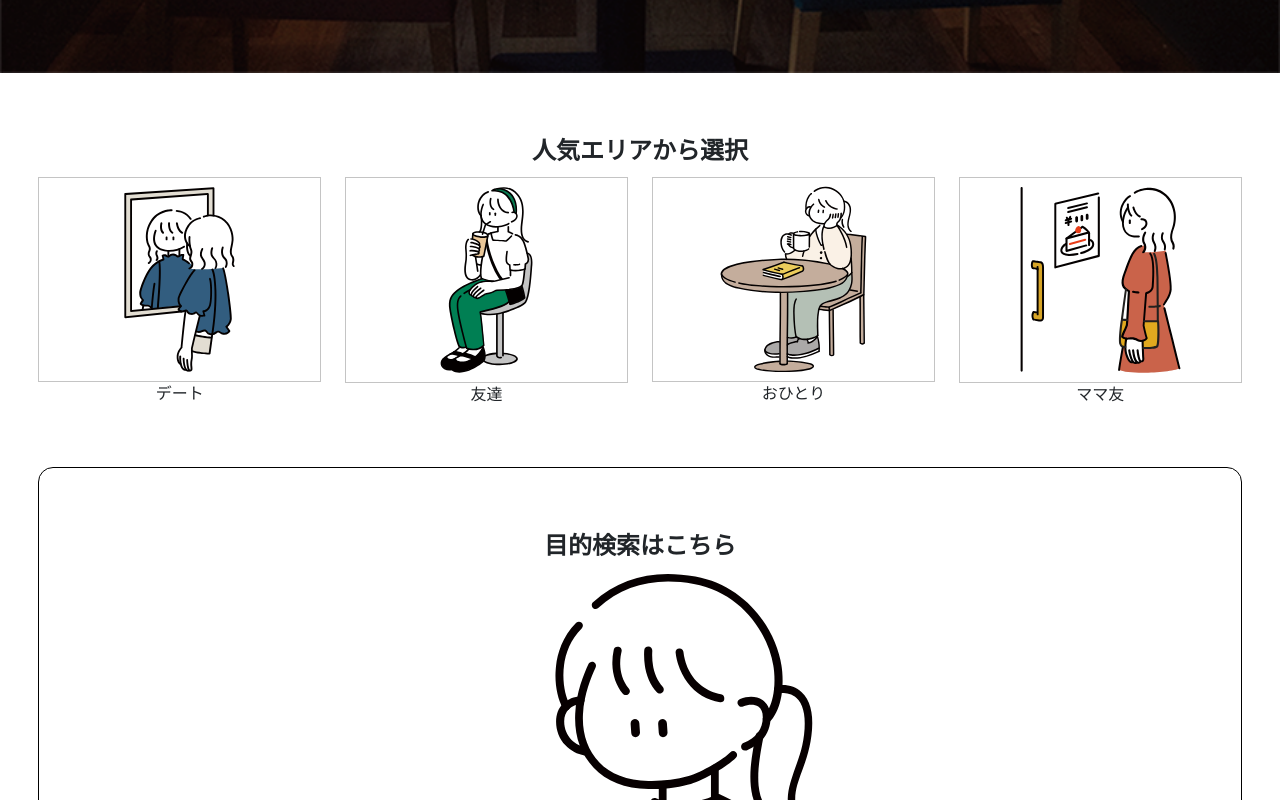
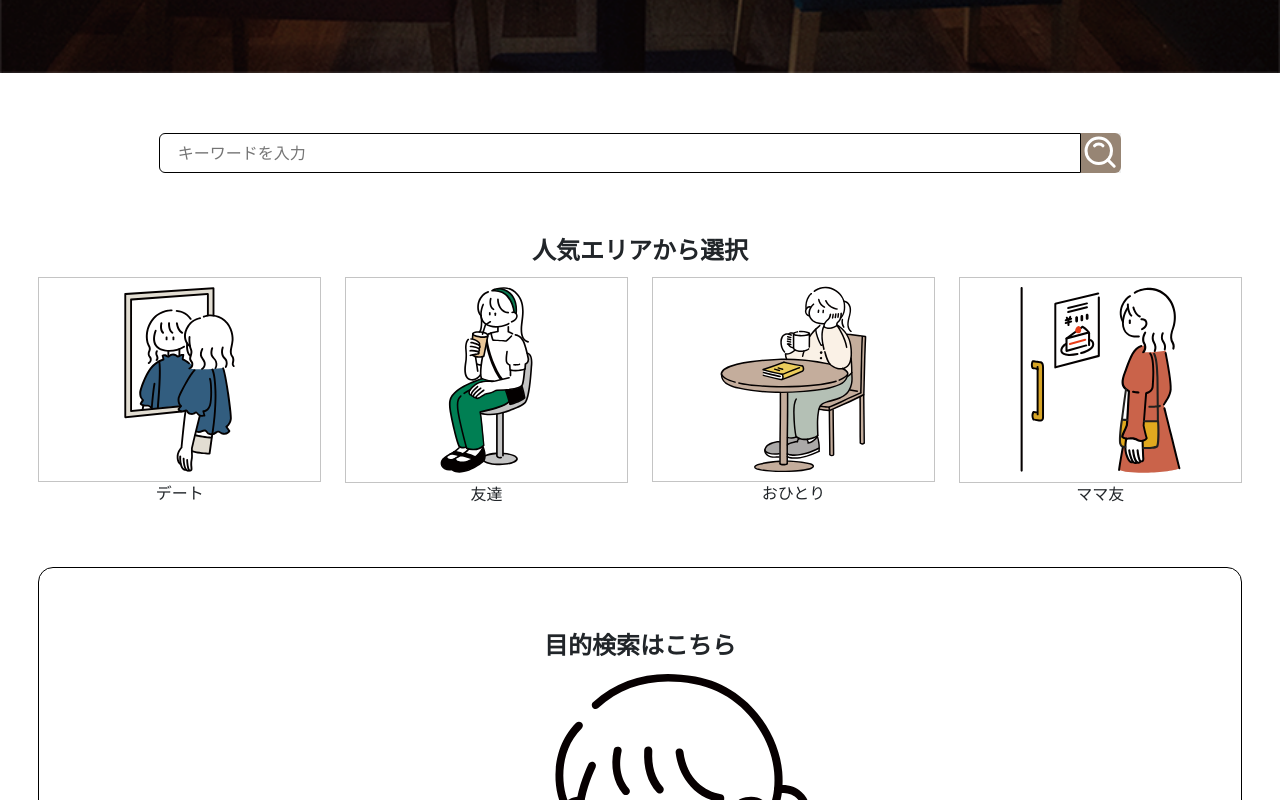
Before and after one commit to osho210/fukuokacafenikki, a Vue app: page /#/ in a window 1280 px wide. Shown: the part 860-1660 px from the top of the page. Built offline with nearby package versions, Linux system fonts and the light colour scheme.

Commit message:
[Add] 検索要素の追加

```diff
--- a/src/assets/style/reset.css
+++ b/src/assets/style/reset.css
@@ -232,6 +232,7 @@
 
  button {
    border-radius: 0;
+   border: none;
  }
 
  button:focus {
@@ -248,13 +249,16 @@
    font-family: inherit;
    font-size: inherit;
    line-height: inherit;
+   padding: 0;
  }
 
  button,
  input {
    overflow: visible;
  }
-
+ input{
+  border: solid 0.3px #000;
+ }
  button,
  select {
    text-transform: none;
--- a/src/components/Front.vue
+++ b/src/components/Front.vue
@@ -1,7 +1,8 @@
 <template>
   <div class="wrapper">
     <Header></Header>
-    <keyContent></keyContent>
+    <KeyContent></KeyContent>
+    <SelectorList></SelectorList>
     <PurposeContent></PurposeContent>
     <MenuContent></MenuContent>
     <AreaContent></AreaContent>
@@ -13,7 +14,8 @@
 
 <script>
 import Header from '@/components/Header'
-import keyContent from '@/components/keyContent'
+import KeyContent from '@/components/KeyContent'
+import SelectorList from '@/components/SelectorList'
 import PurposeContent from '@/components/PurposeContent'
 import MenuContent from '@/components/MenuContent'
 import AreaContent from '@/components/AreaContent'
@@ -30,7 +32,8 @@ export default {
   },
   components: {
     Header,
-    keyContent,
+    KeyContent,
+    SelectorList,
     PurposeContent,
     AreaContent,
     MenuContent,
--- /dev/null
+++ b/src/components/SelectorList.vue
@@ -0,0 +1,36 @@
+<template>
+    <div class="selectorList">
+        <form action="" class="selectorListSearch" method="">
+            <input type="text" placeholder="    キーワードを入力">
+            <button type="submit">
+                <div class="selectorListSearchButton">
+                    <img src="../assets/img/search.svg" alt="検索ボタン">
+                </div>
+            </button>
+        </form>
+    </div>
+</template>
+<script>
+export default {
+    name: 'SelectorList'
+}
+</script>
+<style scoped>
+    .selectorList{
+        width: 80%;
+        margin: 0 auto;
+    }
+    .selectorListSearch {
+        display: flex;
+    }
+    .selectorListSearch input{
+        width: 100%;
+        border-radius: 6px 0 0 6px;
+    }
+    .selectorListSearchButton{
+        width: 40px;
+        background: #978574;
+        padding: 2px;
+        border-radius: 0 6px 6px 0;
+    }
+</style>
```
